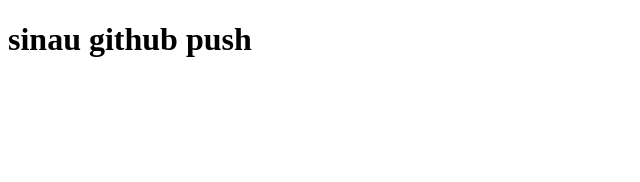
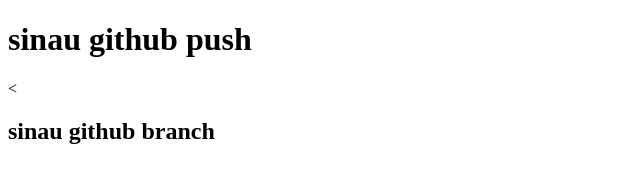
Before and after one commit to chandra00cahyono/belajar-niomic, a plain HTML site: page index.html in a window 1280 px wide. Shown: the whole page, without its empty margins (0-640 px from the left). Drawn offline with Linux system fonts and the light colour scheme.

Commit message:
push dari branch

```diff
--- a/index.html
+++ b/index.html
@@ -6,5 +6,6 @@
   </head>
   <body>
     <h1> sinau github push </h1>
+    <<h2>sinau github branch</h2>
   </body>
 </html>
```
